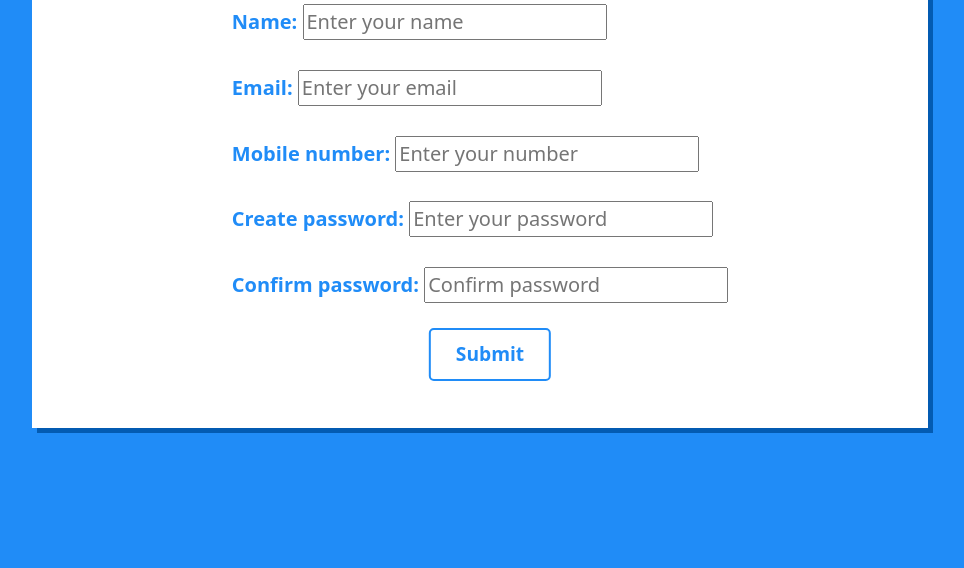
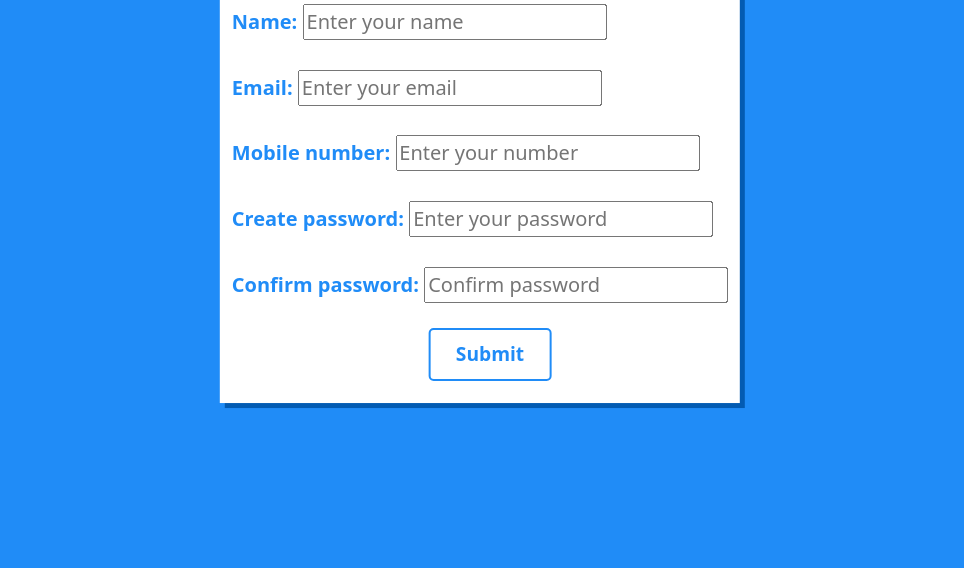
Before and after one commit to Parushii/FormValidation, a plain HTML site: page index.html in a window 1280 px wide. Shown: the part 232-800 px from the top of the page, without its empty margins (160-1124 px from the left). Drawn offline with nearby package versions, Linux system fonts and the light colour scheme.

Commit message:
Update style.css

```diff
--- a/style.css
+++ b/style.css
@@ -10,8 +10,8 @@ body{
     left: 50%;
     transform: translate(-50%, -50%);
     border: none;
-    height:65%;
-    width: 70%;
+    height:fit-content;
+    width: fit-content;
     font-size: 1.25rem;
     box-shadow: 5px 5px rgb(3, 91, 178);
 }
```
